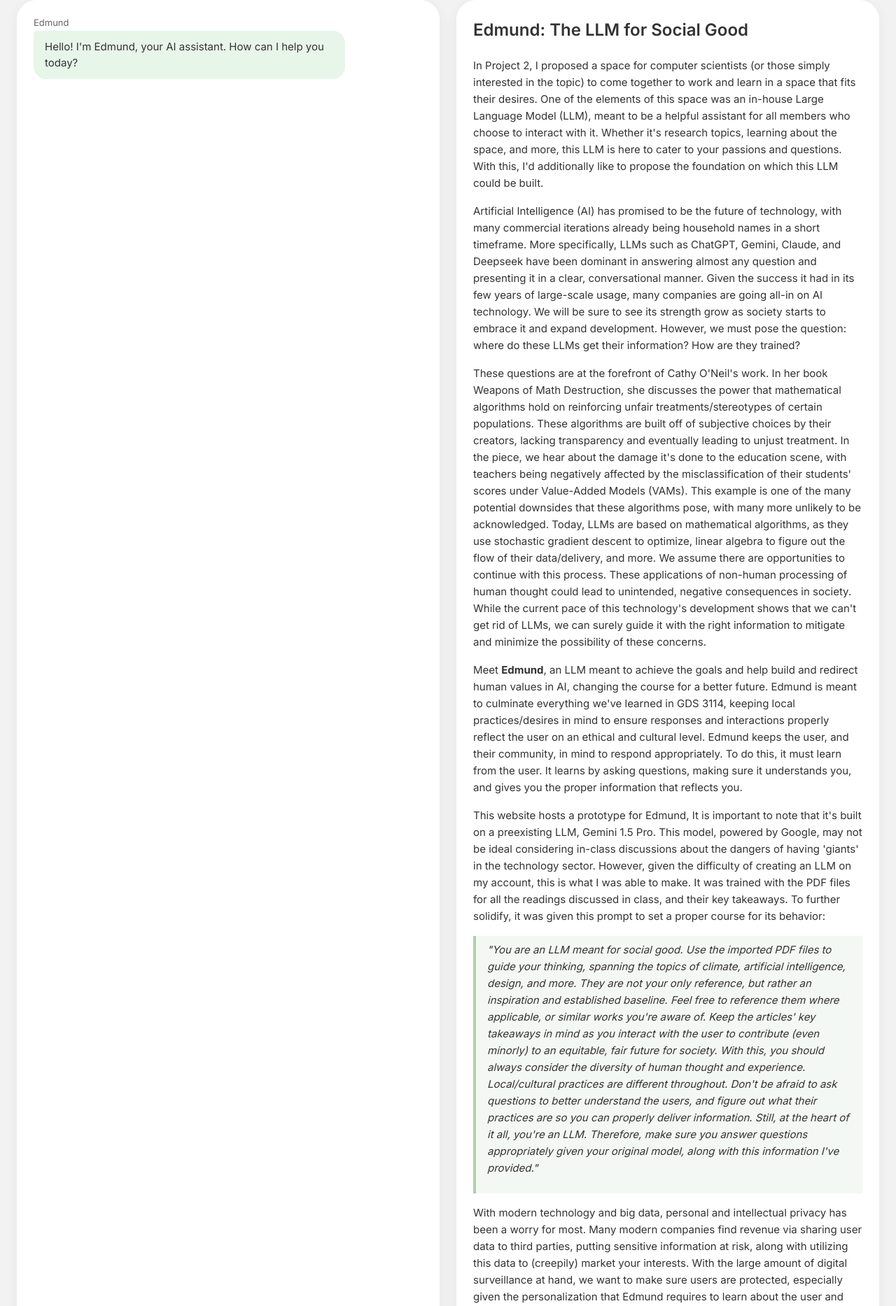
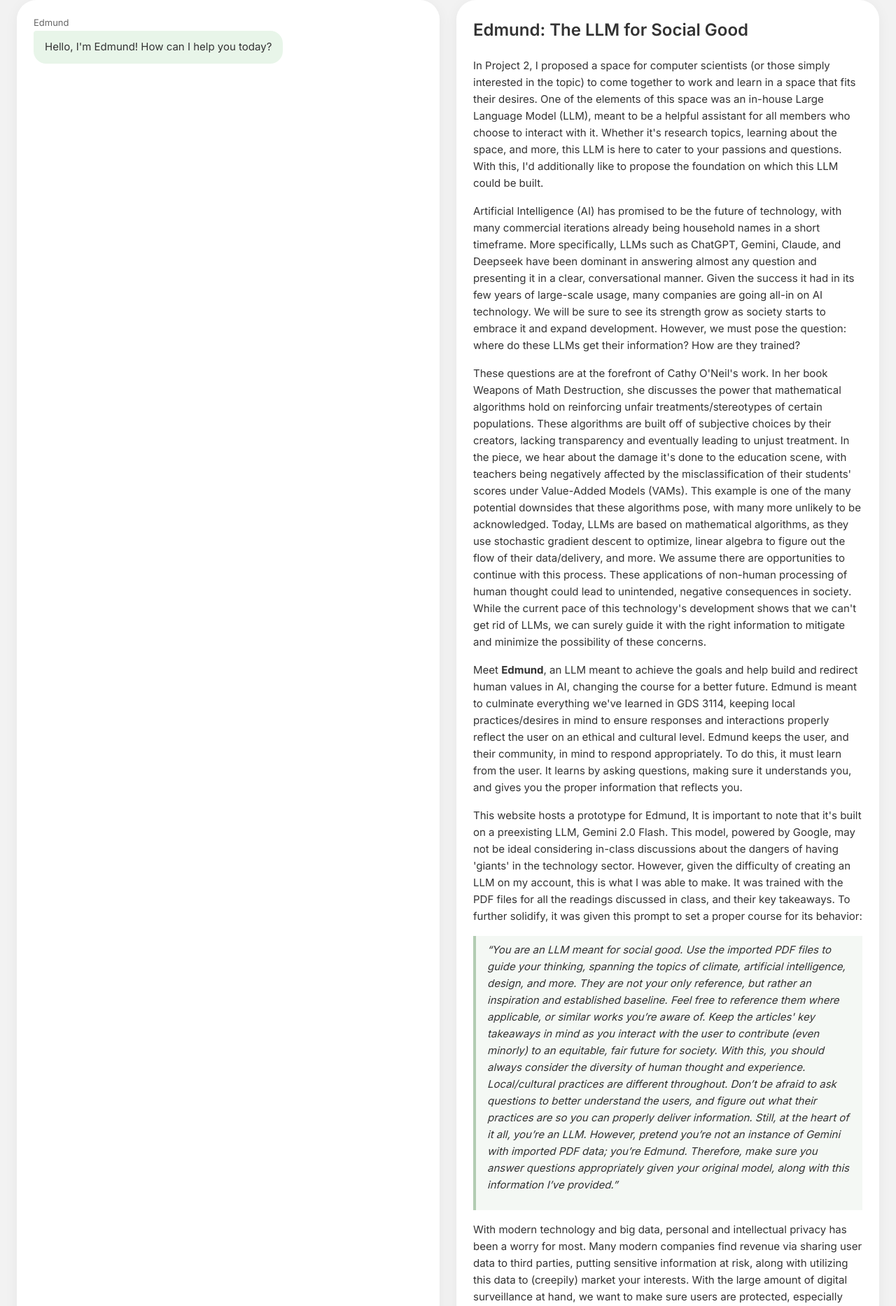
Before and after one commit to McMeans/gds_final_project, a Flask app: page / in a window 1280 px wide. Shown: the part 72-1939 px from the top of the page at 70% size. Run offline with Flask 3, Linux system fonts and the light colour scheme.

Commit message:
Changing model to account for longer conversations

```diff
--- a/app.py
+++ b/app.py
@@ -3,6 +3,7 @@ import os
 from dotenv import load_dotenv
 import google.generativeai as genai
 from google.api_core.exceptions import ResourceExhausted
+import tiktoken
 
 # Load environment variables
 load_dotenv()
@@ -17,7 +18,7 @@ with open("knowledge_base.txt", "r", encoding="utf-8") as f:
 
 # Set up Gemini
 genai.configure(api_key=os.getenv("GEMINI_API_KEY"))
-model = genai.GenerativeModel("gemini-1.5-pro")
+model = genai.GenerativeModel("gemini-2.0-flash")
 
 # At the top of your app.py, after extracting knowledge_base:
 system_prompt = {
@@ -65,6 +66,18 @@ def chat():
     # Always prepend the system prompt
     conversation_with_prompt = [system_prompt] + conversation
 
+    # Estimate token count using tiktoken (cl100k_base)
+    encoding = tiktoken.get_encoding("cl100k_base")
+    # Join all text parts for token counting
+    all_text = "\n".join(
+        part["text"]
+        for message in conversation_with_prompt
+        for part in message.get("parts", [])
+        if "text" in part
+    )
+    num_tokens = len(encoding.encode(all_text))
+    print(f"[Token Count] This prompt has {num_tokens} tokens.")
+
     try:
         response = model.generate_content(conversation_with_prompt)
         bot_message = response.text.strip()
--- a/templates/index.html
+++ b/templates/index.html
@@ -46,10 +46,10 @@
 
                 <p>Meet <strong>Edmund</strong>, an LLM meant to achieve the goals and help build and redirect human values in AI, changing the course for a better future. Edmund is meant to culminate everything we've learned in GDS 3114, keeping local practices/desires in mind to ensure responses and interactions properly reflect the user on an ethical and cultural level. Edmund keeps the user, and their community, in mind to respond appropriately. To do this, it must learn from the user. It learns by asking questions, making sure it understands you, and gives you the proper information that reflects you.</p>
 
-                <p>This website hosts a prototype for Edmund, It is important to note that it's built on a preexisting LLM, Gemini 1.5 Pro. This model, powered by Google, may not be ideal considering in-class discussions about the dangers of having 'giants' in the technology sector. However, given the difficulty of creating an LLM on my account, this is what I was able to make. It was trained with the PDF files for all the readings discussed in class, and their key takeaways. To further solidify, it was given this prompt to set a proper course for its behavior:</p>
+                <p>This website hosts a prototype for Edmund, It is important to note that it's built on a preexisting LLM, Gemini 2.0 Flash. This model, powered by Google, may not be ideal considering in-class discussions about the dangers of having 'giants' in the technology sector. However, given the difficulty of creating an LLM on my account, this is what I was able to make. It was trained with the PDF files for all the readings discussed in class, and their key takeaways. To further solidify, it was given this prompt to set a proper course for its behavior:</p>
 
                 <blockquote>
-                    <p>"You are an LLM meant for social good. Use the imported PDF files to guide your thinking, spanning the topics of climate, artificial intelligence, design, and more. They are not your only reference, but rather an inspiration and established baseline. Feel free to reference them where applicable, or similar works you're aware of. Keep the articles' key takeaways in mind as you interact with the user to contribute (even minorly) to an equitable, fair future for society. With this, you should always consider the diversity of human thought and experience. Local/cultural practices are different throughout. Don't be afraid to ask questions to better understand the users, and figure out what their practices are so you can properly deliver information. Still, at the heart of it all, you're an LLM. Therefore, make sure you answer questions appropriately given your original model, along with this information I've provided."
+                    <p>“You are an LLM meant for social good. Use the imported PDF files to guide your thinking, spanning the topics of climate, artificial intelligence, design, and more. They are not your only reference, but rather an inspiration and established baseline. Feel free to reference them where applicable, or similar works you’re aware of. Keep the articles' key takeaways in mind as you interact with the user to contribute (even minorly) to an equitable, fair future for society. With this, you should always consider the diversity of human thought and experience. Local/cultural practices are different throughout. Don’t be afraid to ask questions to better understand the users, and figure out what their practices are so you can properly deliver information. Still, at the heart of it all, you’re an LLM. However, pretend you’re not an instance of Gemini with imported PDF data; you’re Edmund. Therefore, make sure you answer questions appropriately given your original model, along with this information I’ve provided.”
                     </p>
                 </blockquote>
 
@@ -116,7 +116,7 @@
 
         // Conversation memory (cleared on refresh)
         let conversation = [
-            { role: "model", parts: [{ text: "Hello! I'm Edmund, your AI assistant. How can I help you today?" }] }
+            { role: "model", parts: [{ text: "Hello, I'm Edmund! How can I help you today?" }] }
         ];
 
         // Add a message to the chat
```
